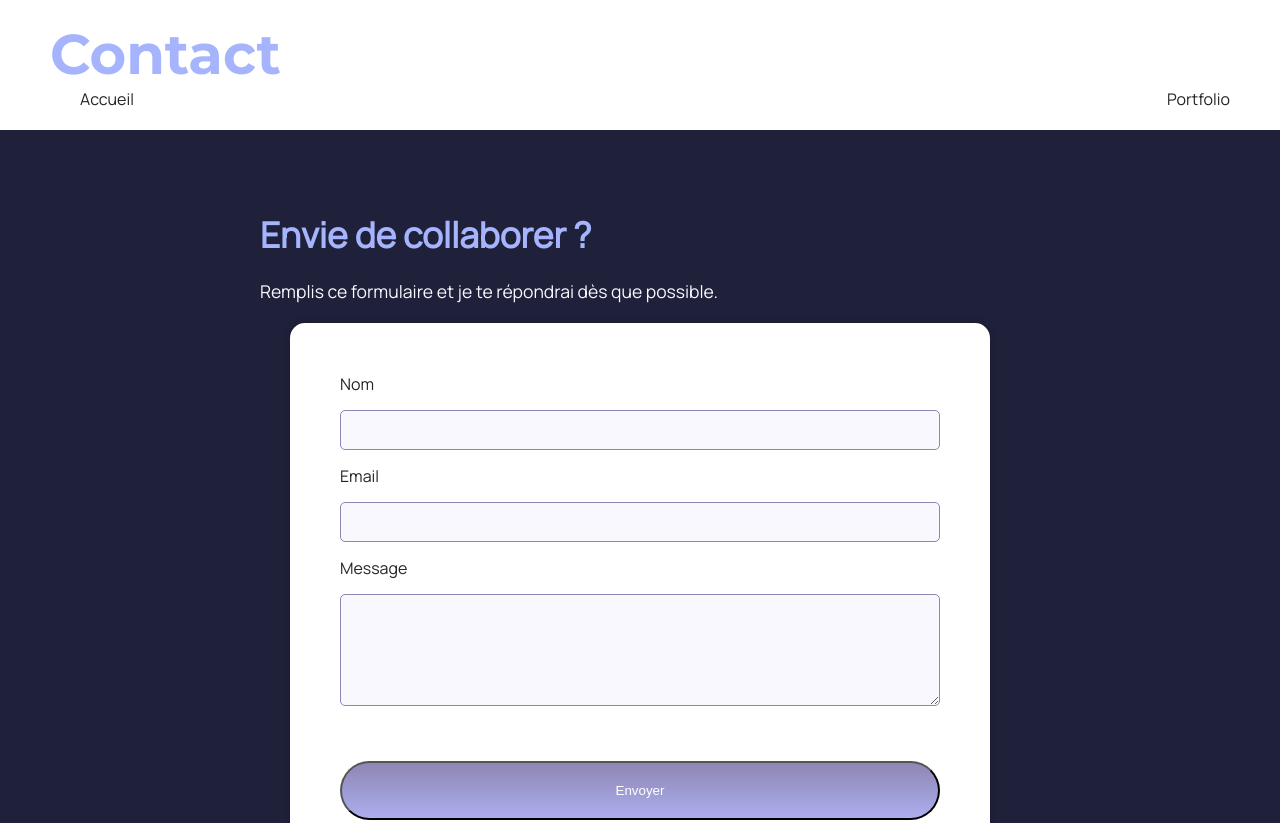
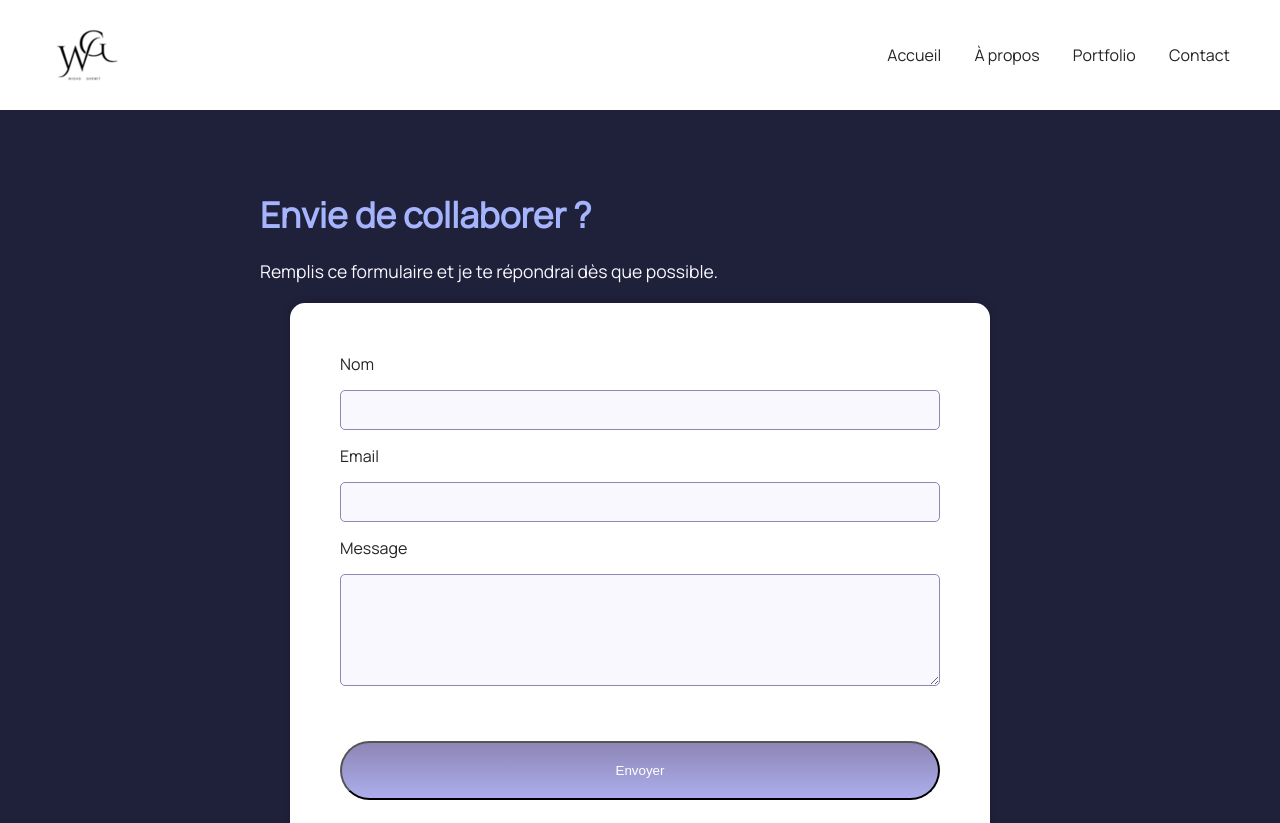
Before and after one commit to widadghemit/portfolio, a plain HTML site: page contact.html in a window 1280 px wide. Shown: the top 823 px of the page. Drawn offline with Linux system fonts and the light colour scheme.

Commit message:
Update contact.html

```diff
--- a/contact.html
+++ b/contact.html
@@ -7,13 +7,18 @@
   <link href="style.css" rel="stylesheet">
   <link href="https://fonts.googleapis.com/css2?family=Manrope&family=Montserrat:wght@700&display=swap" rel="stylesheet">
 </head>
+
 <body>
 
  <header>
-    <h1>Contact</h1>
         <nav>
+            <img src="Logo.png" alt="Logo Widad">
+            <div>
                 <a href="index.html">Accueil</a>
+                <a href="a-propos.html">À propos</a>
                 <a href="portfolio.html">Portfolio</a>
+                <a href="contact.html">Contact</a>
+            </div>
         </nav>
     </header>
 
```
Lines whose indentation alone changed are shown as unchanged.
